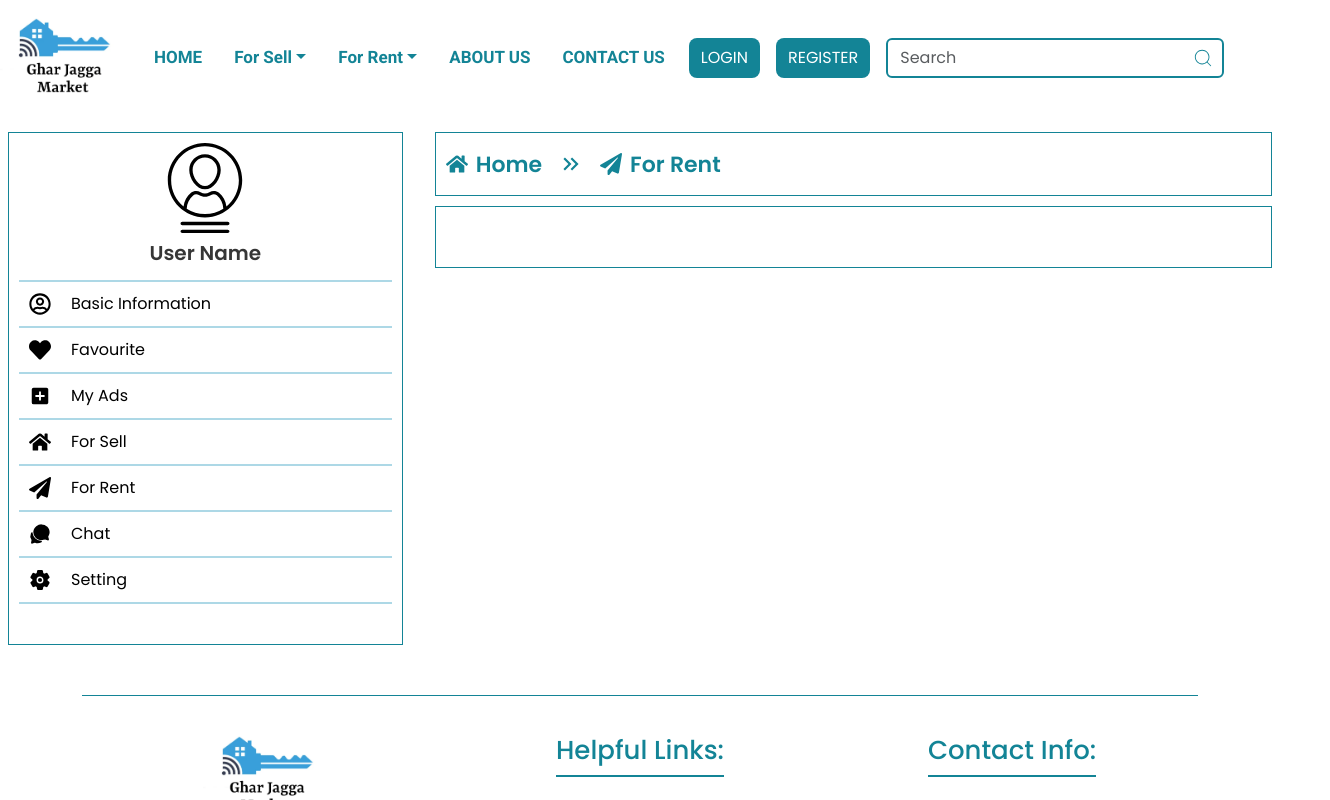
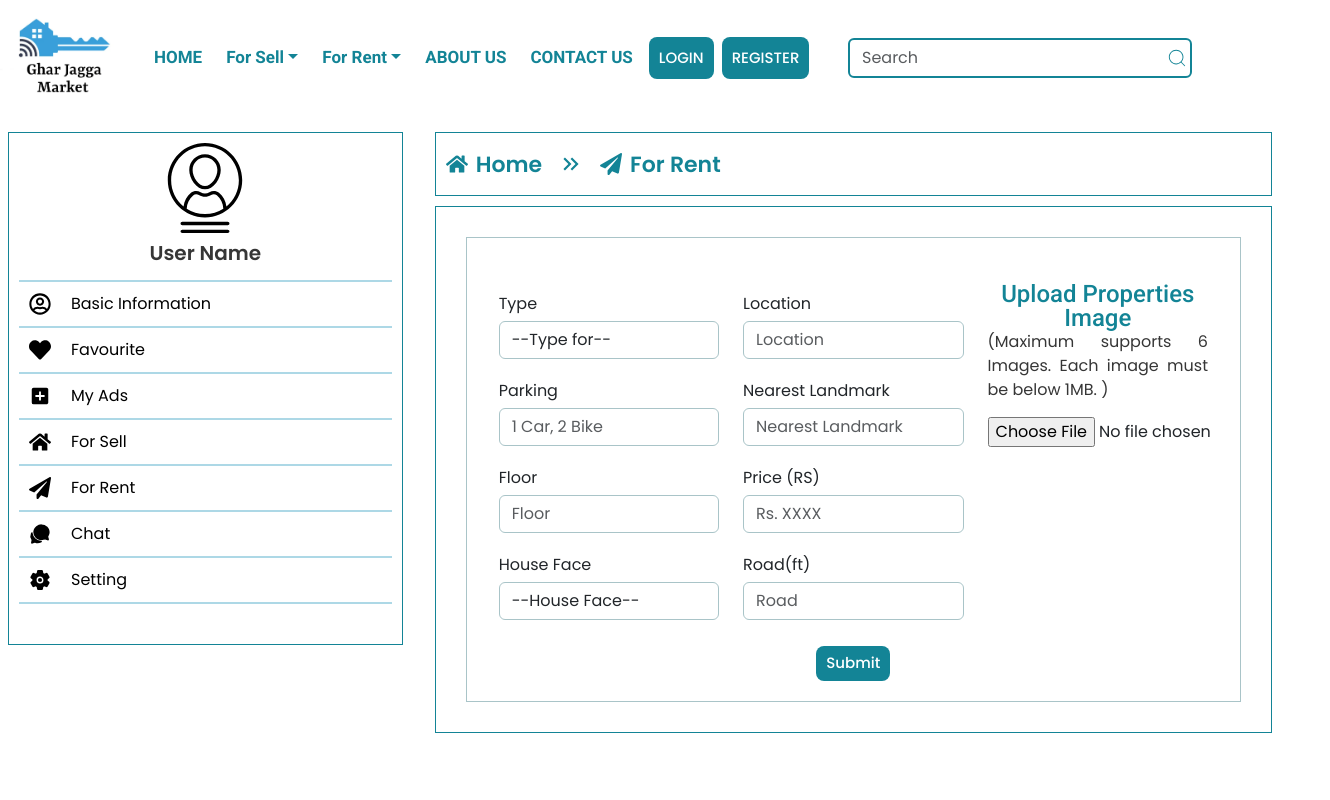
Before and after one commit to yubrajgiri05/Gharjagga_Market, a React (Vite) app: page /dashboard in a window 1280 px wide. Both pictures are taken after a click on the tab "For Rent". Shown: the top 800 px of the page, 1330 px wide, since content can reach past the window. Built offline with nearby package versions, Linux system fonts and the light colour scheme; a web font is replaced by a local one.

Commit message:
navbar and rent-section

```diff
--- a/src/App.css
+++ b/src/App.css
@@ -23,14 +23,17 @@
 .dropdown-item.active:hover {
   background-color:none !important;
 }
-.primary-btn, .input-group-text{
+.primary-btn, .input-group-text {
   background-color: #138496 !important;
   color: white !important;
   border-radius: 8px;
-  padding: 8px 12px;
-  font-size: 16px;
+  padding: 6px 10px;
+  font-weight: 500;
+  font-size: 15px;
   width: fit-content !important;
   border: none !important;
+  display: flex;
+  align-items: center;
 }
 .secondary-btn{
   padding: 8px 12px;
@@ -46,13 +49,18 @@
 .form-control{
   border: 2px solid #138496 !important;
 }
+.form-control:focus {
+  border-color: #138496 !important;
+  box-shadow:none !important;
+}
 .search-icon{
   position: absolute;
   top: 9px;
-  right: 18px;
+  right: 28px;
   font-size: 22px;
   font-weight: 600;
   color: #138496;
+  cursor: pointer;
 }
 
 /* Testimonial css */
@@ -139,3 +147,26 @@
   border-right: 1px solid white;
   color: white !important;
 }
+.navbar-toggler {
+  background-color: #138496 !important;
+}
+.navbar-toggler:focus {
+  box-shadow:none !important;
+}
+.toggler-icon {
+  color: white !important;
+  font-size: 26px;
+
+}
+@media (max-width: 992px){
+  .nav-button{
+    position: absolute;
+    top: 30px;
+    right: 0;
+  }
+  .navbar-nav {
+    justify-content: flex-start !important;
+    align-items: start !important;
+    padding-left: 16px !important;
+}
+}
--- a/src/App.jsx
+++ b/src/App.jsx
@@ -1,14 +1,12 @@
 import React from 'react'
 import { Outlet } from 'react-router-dom'
 import Navbar from './General/Navbar'
-import Footer from './General/Footer'
 
 const App = () => {
   return (
     <>
     <Navbar/>
     <Outlet/>
-    <Footer/>
     </>
   )
 }
--- a/src/Dashboard/Component/Dashboard.jsx
+++ b/src/Dashboard/Component/Dashboard.jsx
@@ -95,7 +95,7 @@
                          <FaHome className="profile-icon"/> For Sell
                     </div>
                     <div className="dashboard-information">
-                       <form action="">
+                       <form action=""  className='d-flex flex-column align-items-center'>
                          <Row className='g-4'>
                             <Col lg={4} md={6}>
                             <div className="form-group ">
@@ -179,9 +179,9 @@
                             </Col>
                             <Col lg={4} md={12}>
                             <h3 className='text-center'>Upload Properties Image</h3>
-                            <span>(Maximum supports 6 Images. Each image must be below 1MB. )</span>
+                            <p>(Maximum supports 6 Images. Each image must be below 1MB. )</p>
 
-                               <input type="file" name="image" />
+                            <input type='file' title=" "/>
 
                             </Col>
                          </Row>
@@ -196,7 +196,92 @@
                          <FaPaperPlane className="profile-icon"/> For Rent
                     </div>
                     <div className="dashboard-information">
+                       <form action="" className='d-flex flex-column align-items-center' >
+                         <Row className='g-4'>
+                            <Col lg={4} md={6}>
+                            <div className="form-group ">
+                                    <label className="control-label " htmlFor="password">
+                                                Type
+                                    </label>
+                                    <select required="required" name="SearchKey" className="form-control">
+                                                <option value selected disabled>--Type for--</option>
+                                                <optgroup label="Properties">
+                                                <option value="House(For home Purpose)"> House</option>
+                                                <option value="House(For Commercial Purpose)">Commercial House</option>
+                                                <option value="Land"> Land</option>
+                                                <option value="Apartment"> Apartment</option>
+                                                <option value="Restaurant"> Restaurant</option>
+                                                </optgroup>
+                                                <optgroup label="Rent">
+                                                <option value="Room"> Room</option>
+                                                <option value="Office">Office</option>
+                                                <option value="Apartment">Apartment</option>
+                                                <option value="RentLand">Land</option>
+                                                <option value="RentHouse">House</option>
+                                                </optgroup>
+                                </select>
+                            </div>
+                            <div className="form-group ">
+                                        <label className="control-label " htmlFor="password">
+                                        Parking
+                                        </label>
+                                        <input className="form-control" placeholder="1 Car, 2 Bike" id="parking" name="parking" type="text" required />
+                            </div>
+                            <div className="form-group ">
+                                    <label className="control-label " htmlFor="password">
+                                    Floor
+                                    </label>
+                                    <input className="form-control" placeholder="Floor" id="landmark" name="landmark" type="text" required />
+                            </div>
+                            <div className="form-group ">
+                                    <label className="control-label " htmlFor="password">
+                                    House Face
+                                    </label>
+                                    <select required="required" name="SearchKey" className="form-control">
+                                                <option value selected disabled>--House Face--</option>
+                                                <option value="east"> EAST</option>
+                                                <option value="west"> WEST</option>
+                                                <option value="north"> NORTH</option>
+                                                <option value="south"> SOUTH</option>
+                                </select>
+                            </div>
+                            </Col>
+                            <Col lg={4} md={6}>
+                                <div className="form-group ">
+                                        <label className="control-label " htmlFor="password">
+                                        Location
+                                        </label>
+                                        <input className="form-control" placeholder="Location" id="location" name="location" type="text" required />
+                                </div>
+                                <div className="form-group ">
+                                    <label className="control-label " htmlFor="password">
+                                    Nearest Landmark
+                                    </label>
+                                    <input className="form-control" placeholder="Nearest Landmark" id="landmark" name="landmark" type="text" required />
+                            </div>
+                                <div className="form-group ">
+                                        <label className="control-label " htmlFor="password">
+                                        Price (RS)
+                                        </label>
+                                        <input className="form-control" placeholder="Rs. XXXX" id="price" name="price" type="text" required />
+                                </div>
+                                <div className="form-group ">
+                                        <label className="control-label " htmlFor="password">
+                                        Road(ft)
+                                        </label>
+                                        <input className="form-control" placeholder="Road" id="road" name="road" type="text" required />
+                                </div>
+                            </Col>
+                            <Col lg={4} md={12}>
+                            <h3 className='text-center'>Upload Properties Image</h3>
+                            <p>(Maximum supports 6 Images. Each image must be below 1MB. )</p>
 
+                               <input type="file" name="image" />
+
+                            </Col>
+                         </Row>
+                         <input className="primary-btn mt-3 " type="submit" value="Submit"></input>
+                       </form>
                     </div>
                 </div>
                 <div className="tab-pane fade" id="v-pills-chats" role="tabpanel" aria-labelledby="v-pills-chats-tab" tabIndex={0}>
--- a/src/General/Navbar.jsx
+++ b/src/General/Navbar.jsx
@@ -2,6 +2,7 @@
 import { Link,NavLink} from 'react-router-dom'
 import logo from '../General/assets/logo.png'
 import { CiSearch } from "react-icons/ci";
+import { FaGripLines } from "react-icons/fa";
 
 const Navbar = () => {
   return (
@@ -12,7 +13,7 @@
                 <img src={logo} alt="" srcset="" />
             </Link>
             <div className="collapse navbar-collapse me-3" id="navbarSupportedContent">
-            <ul className="navbar-nav me-auto mb-2 mb-lg-0 gap-3 align-items-center">
+            <ul className="navbar-nav me-auto mb-2 mb-lg-0 gap-2">
                 <li className="nav-item">
                 <NavLink to="/" className="nav-link active" aria-current="page">HOME</NavLink>
                 </li>
@@ -49,14 +50,14 @@
 
 
             </ul>
+            <form className="d-flex position-relative px-3" role="search" style={{width:'fit-content'}}>
+                     <input className="form-control position-relative me-2" type="search" placeholder="Search" aria-label="Search" />
+                     <CiSearch className="search-icon"/>
+            </form>
             </div>
             <div className="d-flex gap-2 nav-button pe-5">
-                <form className="d-flex position-relative" role="search">
-                     <input className="form-control me-2" type="search" placeholder="Search" aria-label="Search" />
-                     <CiSearch className="search-icon"/>
-                 </form>
                 <button className="navbar-toggler" type="button" data-bs-toggle="collapse" data-bs-target="#navbarSupportedContent" aria-controls="navbarSupportedContent" aria-expanded="false" aria-label="Toggle navigation">
-                 <span className="navbar-toggler-icon" />
+                    < FaGripLines className='toggler-icon'/>
                 </button>
             </div>
         </div>
--- a/src/Home/Component/Home.jsx
+++ b/src/Home/Component/Home.jsx
@@ -6,6 +6,7 @@
 import Sell from './Sell.jsx'
 import Rent from './Rent.jsx'
 import Pagination from '../../General/Pagination.jsx'
+import Footer from '../../General/Footer.jsx'
 
 const Home = () => {
   return (
@@ -65,6 +66,7 @@
     <Rent/>
     <Pagination/>
     <Testimonial/>
+    <Footer/>
     </>
   )
 }
--- a/src/Rent/Component/SearchRent.jsx
+++ b/src/Rent/Component/SearchRent.jsx
@@ -2,13 +2,14 @@
 import {Row, Col } from 'react-bootstrap'
 import '../searchrent.css'
 import Card from '../../General/Card'
+import Footer from '../../General/Footer'
 
 const SearchRent = () => {
   return (
     <>
       <div className="conatiner-fluid d-flex justify-content-center align-items-center">
       <form method="get" action="" className="mt-5 ">
-                        <Row className="form-group ">
+                        <Row className="form-group gy-3">
                             <Col lg={4} md={4}>
                             <select required="required" name="SearchKey" className="form-control">
                                 <option value selected disabled>--Search-for--</option>
@@ -44,7 +45,7 @@
       </div>
       <div className="container section-margin">
       <div className="rent-box">
-        <div className="searchresult d-flex gap-2 align-items-center">
+        <div className="searchresult d-flex gap-2 align-items-center flex-wrap">
             <span>Results : </span>
             <p> Your searched for "House".</p>
         </div>
@@ -55,6 +56,7 @@
         </Row>
         </div>
       </div>
+      <Footer/>
     </>
   )
 }
```
Also changed, not shown: src/About/Component/About.jsx (+21 -2 lines), src/Contact/Component/Contact.jsx (+20 -2 lines), src/General/Breadcrumb.jsx (deleted, +0 -29 lines), src/About/assets/breadcrumb.jpg (renamed from src/General/assets/breadcrumb.jpg), src/Contact/assets/contact.jpeg (added).
